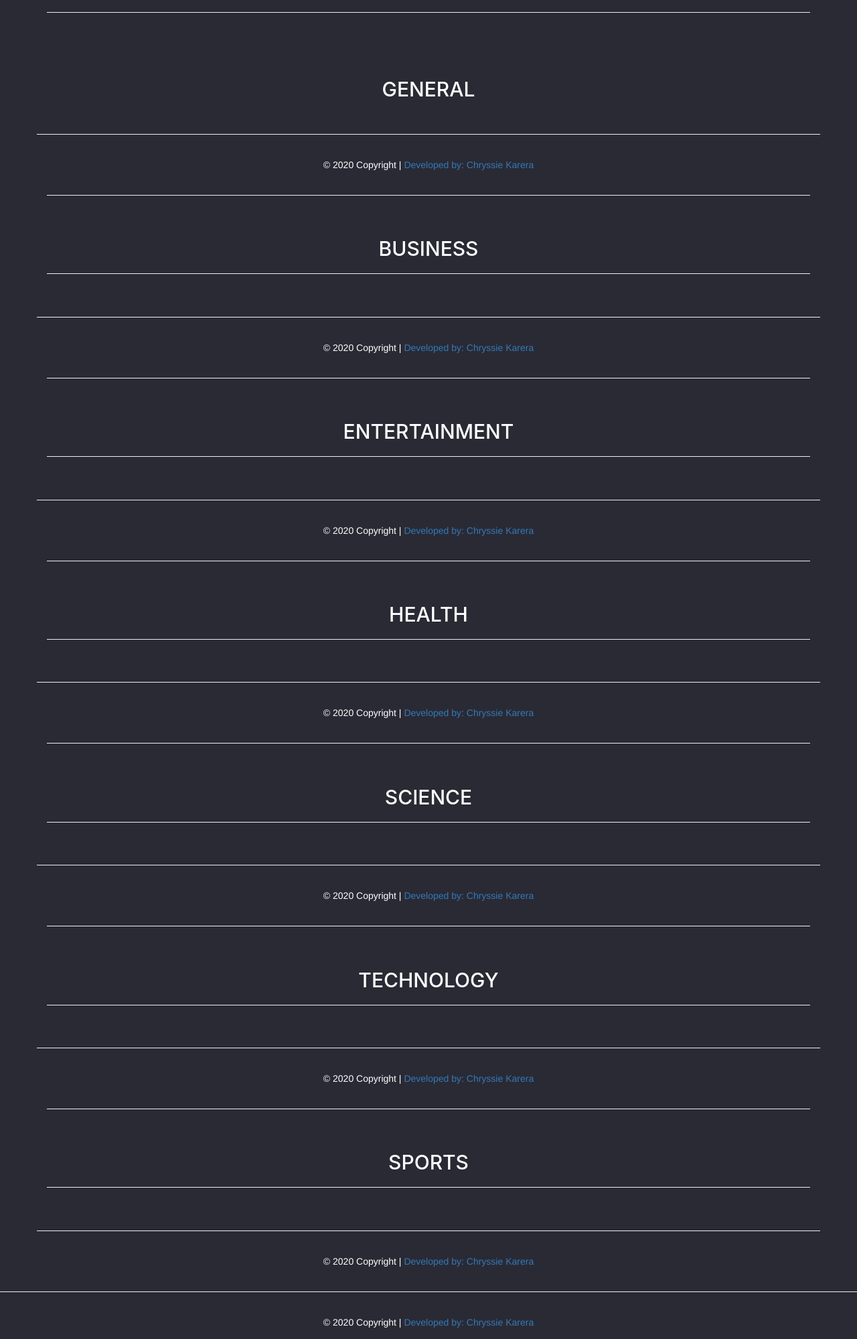
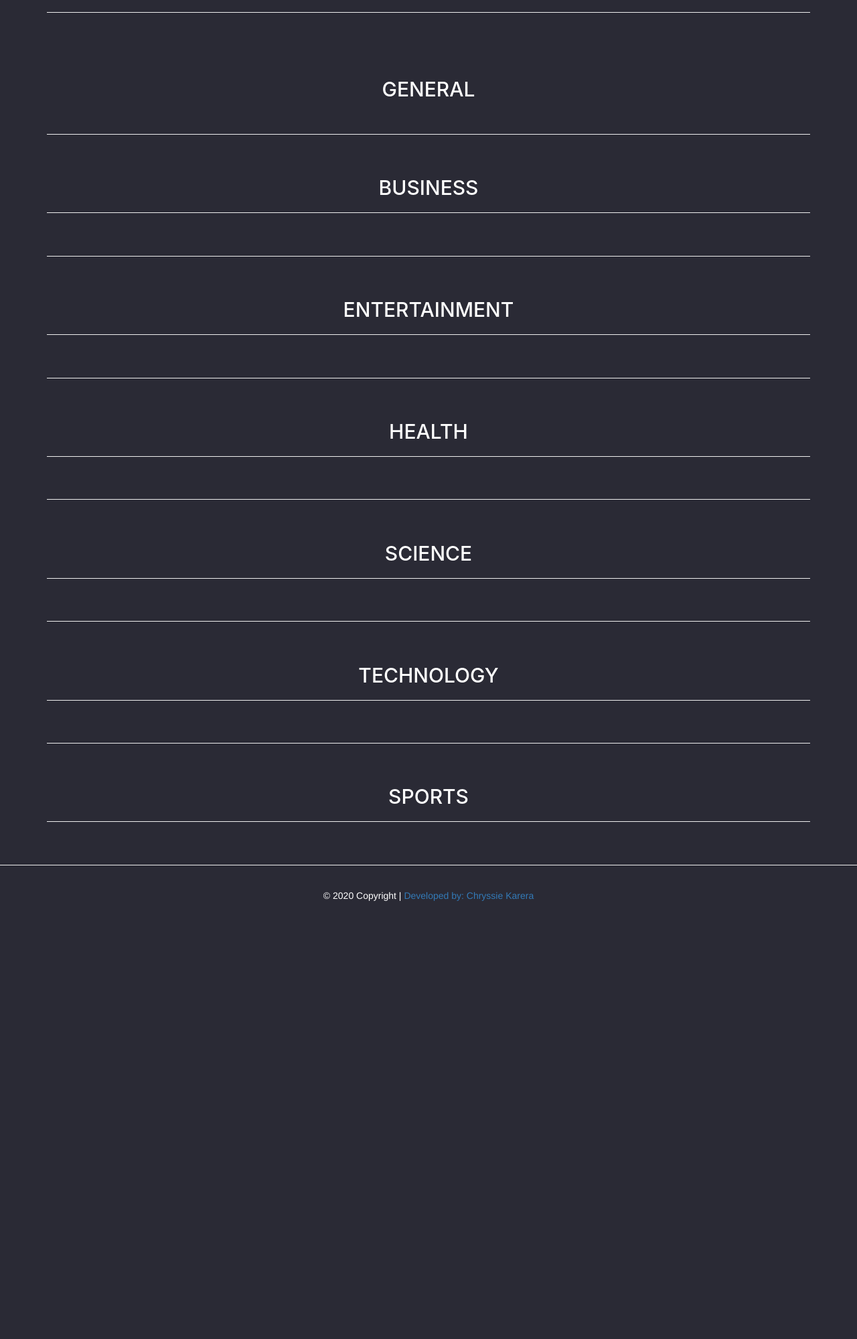
Before and after one commit to KaChryssie/News, a Flask app: template app/template/index.html in a window 1280 px wide. Shown: the part 144-2143 px from the top of the page at 67% size. After the commit the page ends 1489 px from the top, so only its background shows below. Run offline with Flask 2, Linux system fonts and the light colour scheme; the template is opened without the code that fills it, so the values that code supplies are empty; some libraries are stand-ins or nearby versions.

Commit message:
remove the footer

```diff
--- a/app/template/macros.html
+++ b/app/template/macros.html
@@ -20,11 +20,4 @@
 {% endfor %}
 </div>
 </div>
-<hr>
-<!-- footer -->
-<footer class="container-fluid" style="padding: 15px;">
-  <div class="footer-copyright text-center py-3" style = "color : white;">© 2020 Copyright |
-  <a href="#"> Developed by: Chryssie Karera</a>
-  </div>
-</footer>
 {% endmacro %}
```
